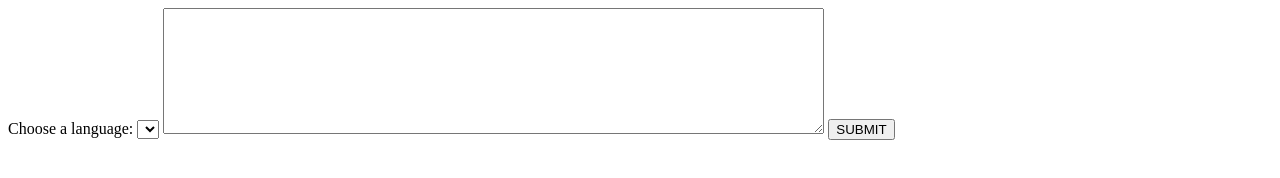
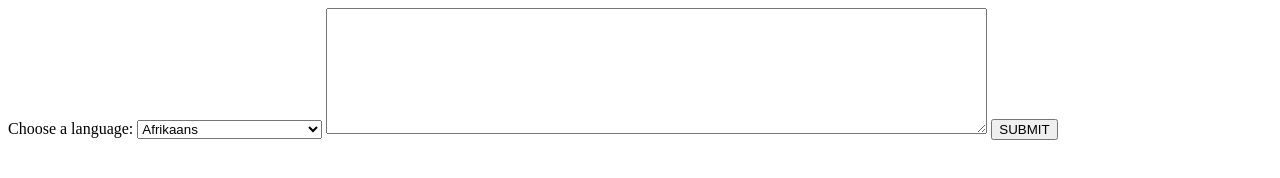
Before and after one commit to dbrchrd/Text-To-Speech_JS, a plain HTML site: page index.html in a window 1280 px wide. Drawn offline with Linux system fonts and the light colour scheme.

Commit message:
Update index.html

```diff
--- a/index.html
+++ b/index.html
@@ -8,6 +8,26 @@
     <form class="form" action="http://localhost:6060/hear" method="" onsubmit="(e) => {e.preventDefault();}">
       <label for="lang">Choose a language:</label>
       <select name="lang" id="lang">
+        <option value="af">Afrikaans</option>
+        <option value="sq">Albanian</option>
+        <option value="ar">Arabic</option>
+        <option value="hy">Armenian</option>
+        <option value="ca">Catalan</option>
+        <option value="zh">Chinese</option>
+        <option value="zh-cn">Chinese (Mandarin/China)</option>
+        <option value="zh-tw">Chinese (Mandarin/Taiwan)</option>
+        <option value="zh-yue">Chinese (Cantonese)</option>
+        <option value="hr">Croatian</option>
+        <option value="cs">Czech</option>
+        <option value="da">Danish</option>
+        <option value="nl">Dutch</option>
+        <option value="en">English</option>
+        <option value="en-au">English (Australia)</option>
+        <option value="en-uk">English (United Kingdom)</option>
+        <option value="en-us">English (United States)</option>
+        <option value="eo">Esperanto</option>
+        <option value="fi">Finnish</option>
+        <option value="fr">French</option>
       </select>
 
       <textarea name="text" rows="8" cols="80"></textarea>
```
